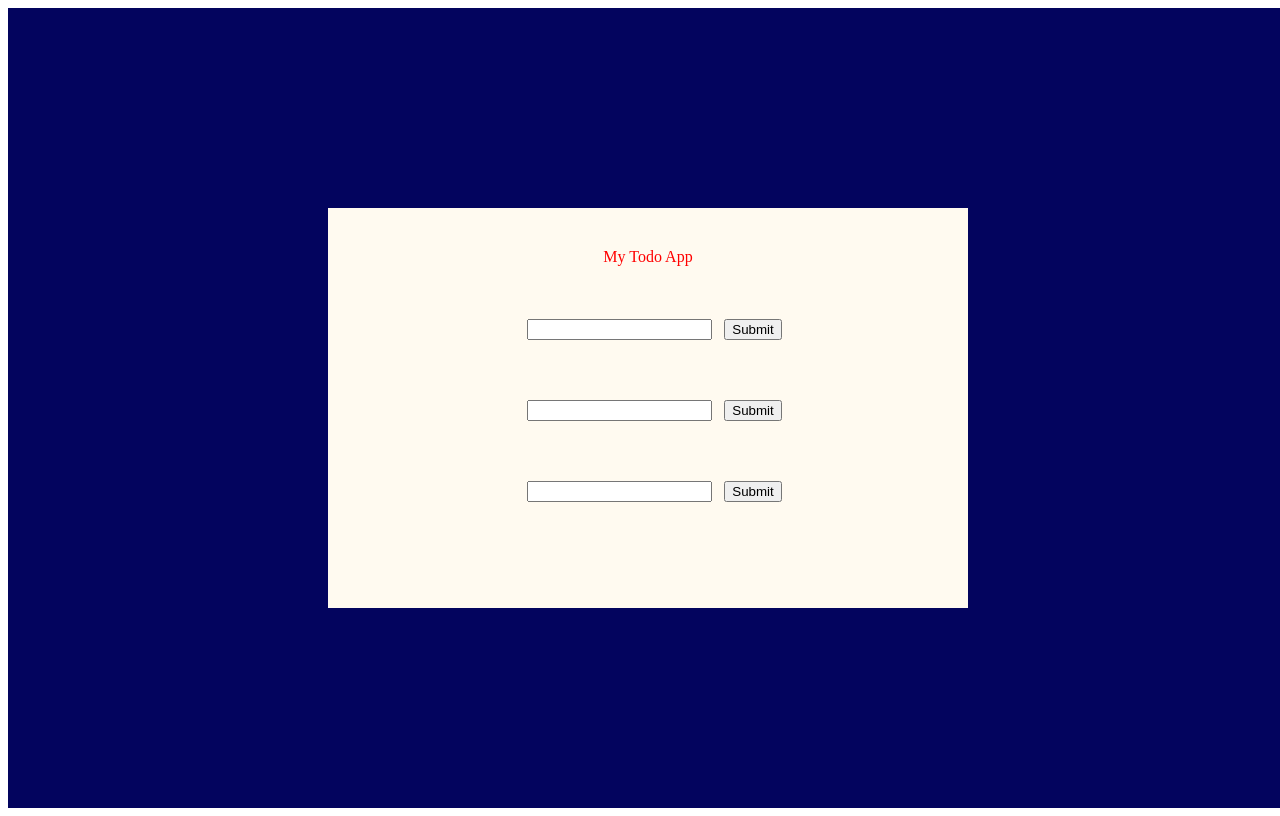
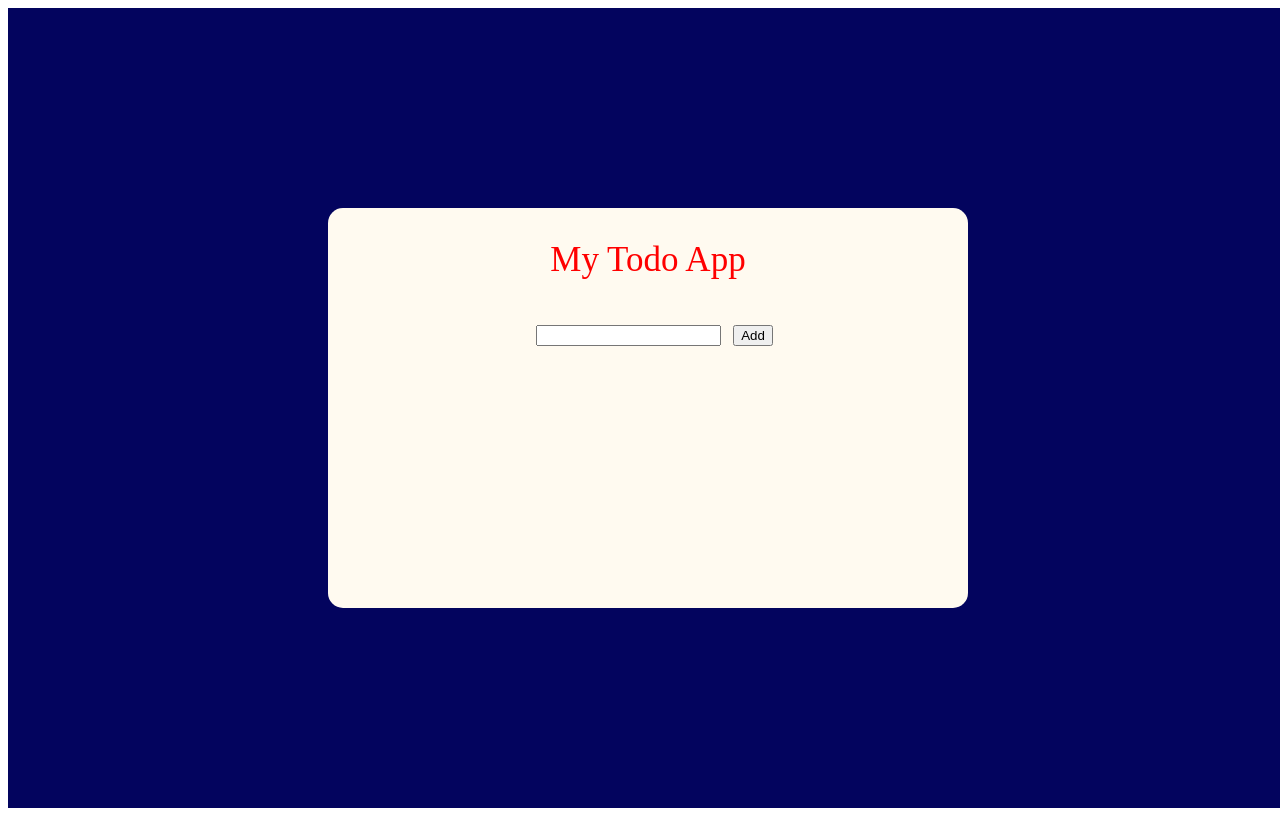
Before and after one commit to RamadanDY/Todo-app, a React (Create React App) app: page / in a window 1280 px wide. Built offline with nearby package versions, Linux system fonts and the light colour scheme.

Commit message:
Home component

```diff
--- a/src/App.css
+++ b/src/App.css
@@ -12,19 +12,21 @@
   background-color: #fffaf0;
   height: 50%;
   width: 50%;
+  border-radius: 15px;
   /* justify-content: space-evenly; */
 }
 .header {
   color: red;
+  font-size: 35px;
   display: flex;
   justify-content: center;
   align-items: center;
-  padding: 2.5rem;
+  padding: 2rem;
+  maigin: 0;
 }
 
 form {
   color: blue;
-  border-radius: 2px;
   display: flex;
   gap: 35px;
   flex-direction: column;
--- a/src/App.js
+++ b/src/App.js
@@ -1,28 +1,9 @@
 import React from "react";
 import "./App.css";
+import Home from "./Home";
 
 const App = () => {
-  return (
-    <div className="wrapper">
-      <div className="content-wrapper">
-        <div className="header">My Todo App</div>
-        <form>
-          <label className="i1">
-            <input className="gap" type="text" name="name" />
-            <input type="submit" value="Submit" />
-          </label>
-          <label className="i2">
-            <input className="gap" type="text" name="name" />
-            <input type="submit" value="Submit" />
-          </label>
-          <label className="i3">
-            <input className="gap" type="text" name="name" />
-            <input type="submit" value="Submit" />
-          </label>
-        </form>
-      </div>
-    </div>
-  );
+  return <Home />;
 };
 
 export default App;
--- /dev/null
+++ b/src/Home.jsx
@@ -0,0 +1,21 @@
+import React from 'react'
+
+const Home = () => {
+  return (
+    <div>
+        <div className="wrapper">
+            <div className="content-wrapper">
+                <div className="header">My Todo App</div>
+                <form>
+                <label className="i1">
+                <input className="gap" name="name" type="text" />
+                <button type="submit">Add</button>
+                </label>
+            </form>
+          </div>
+        </div>
+    </div>
+  )
+}
+
+export default Home
```
